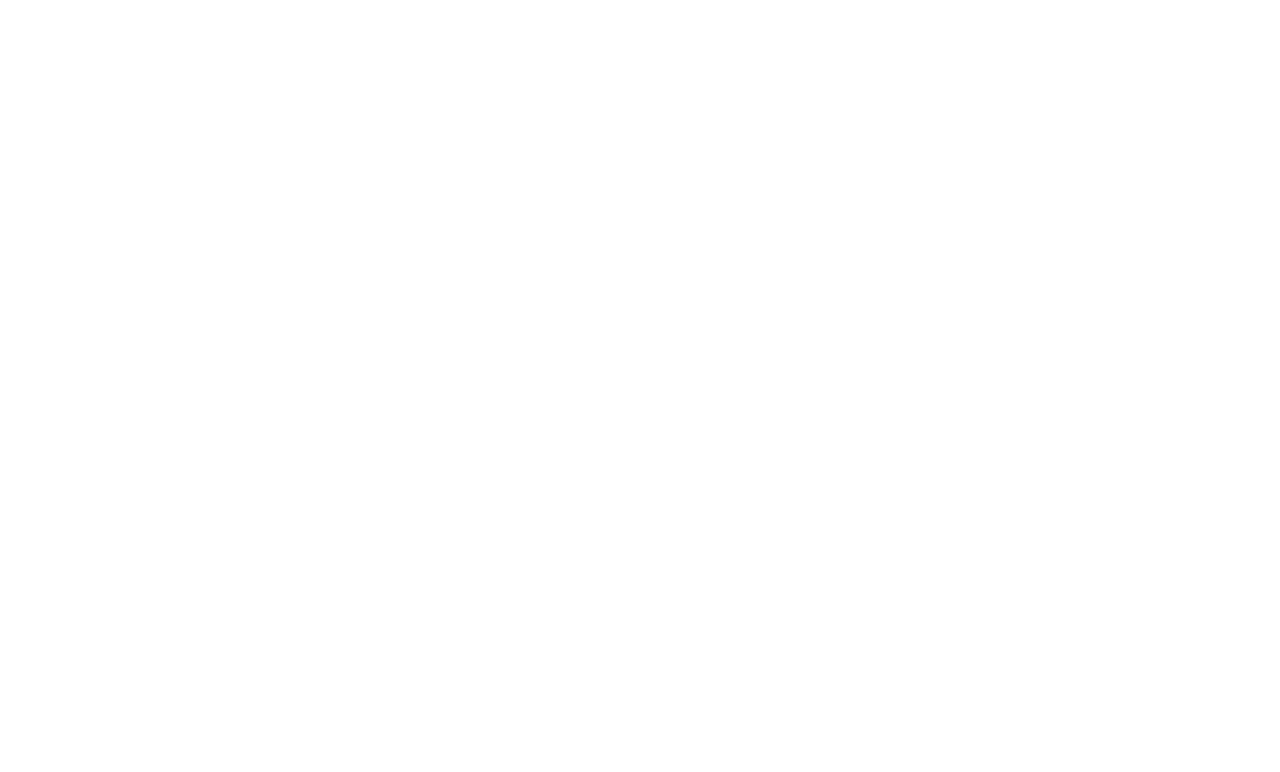
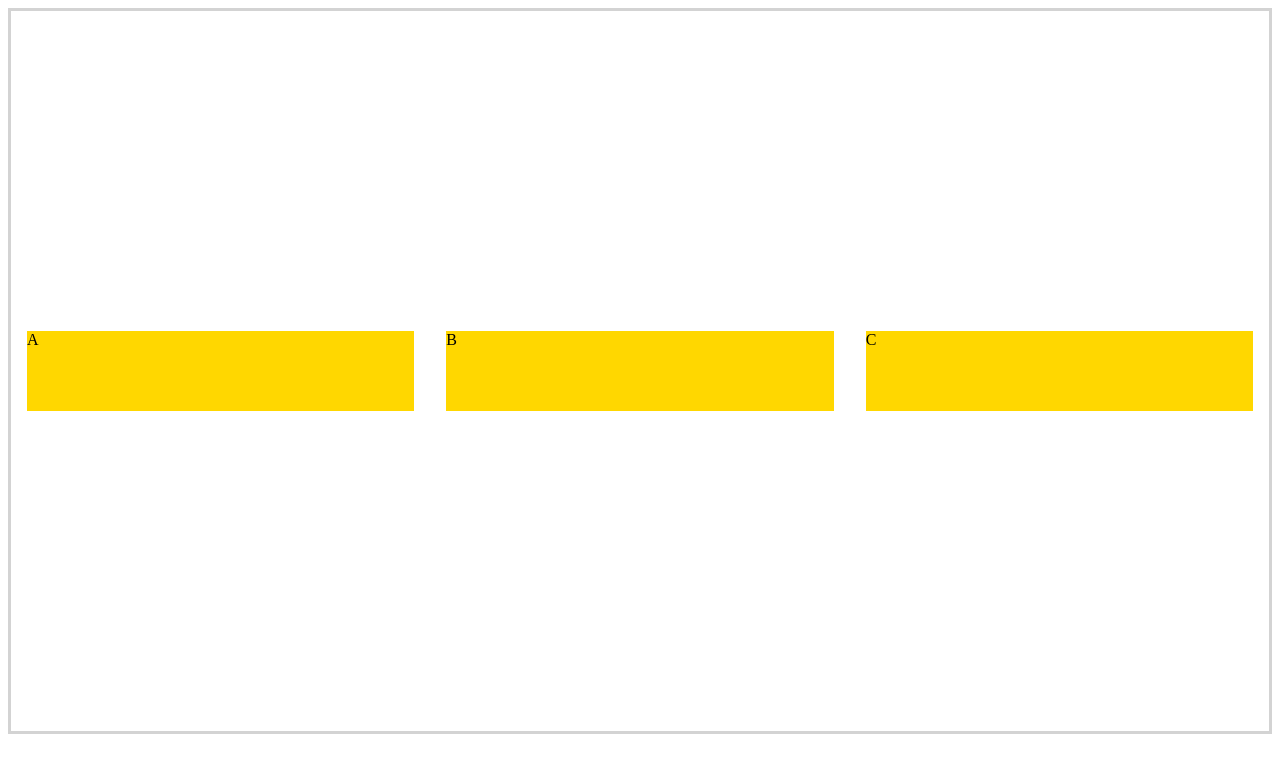
Before and after one commit to drios2023-ga/mosh-html-practice, a plain HTML site: page course2layout/2-8-flexbox.html in a window 1280 px wide. Drawn offline with Linux system fonts and the light colour scheme.

Commit message:
finished flexbox

```diff
--- a/course2layout/2-8-flexbox.css
+++ b/course2layout/2-8-flexbox.css
@@ -0,0 +1,25 @@
+.container{
+    border: 3px solid lightgray;
+    display: flex;
+    flex-direction: row;
+    justify-content: center;
+    align-items: center;
+
+    height: 90vh;
+}
+
+.box{
+    flex-basis: 15rem;
+    flex-grow: 1;
+    flex-shrink: 1;
+    flex: 1 1 15rem;
+    width: 5rem;
+    height: 5rem;
+    background: gold;
+    margin: 1rem;
+}
+
+.box-one{
+    /* flex-grow: 2; */
+    /* flex-shrink: 0; */
+}
--- a/course2layout/2-8-flexbox.html
+++ b/course2layout/2-8-flexbox.html
@@ -7,6 +7,11 @@
     <link rel="stylesheet" href="./2-8-flexbox.css">
 </head>
 <body>
+    <div class="container">
+        <div class="box box-one">A</div>
+        <div class="box">B</div>
+        <div class="box">C</div>
 
+    </div>
 </body>
 </html>
```
